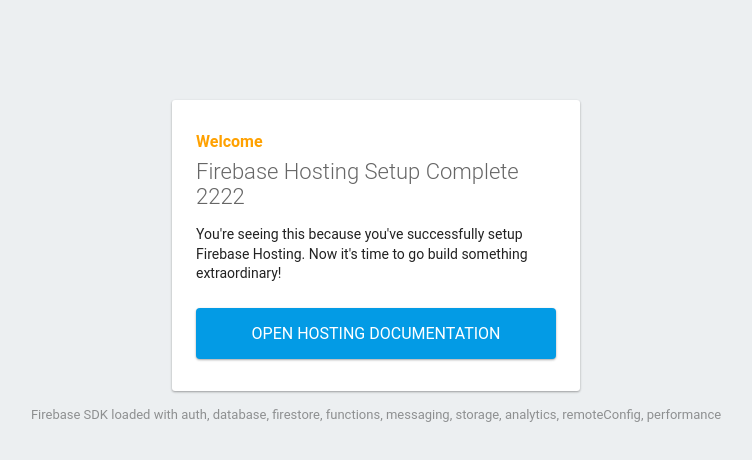
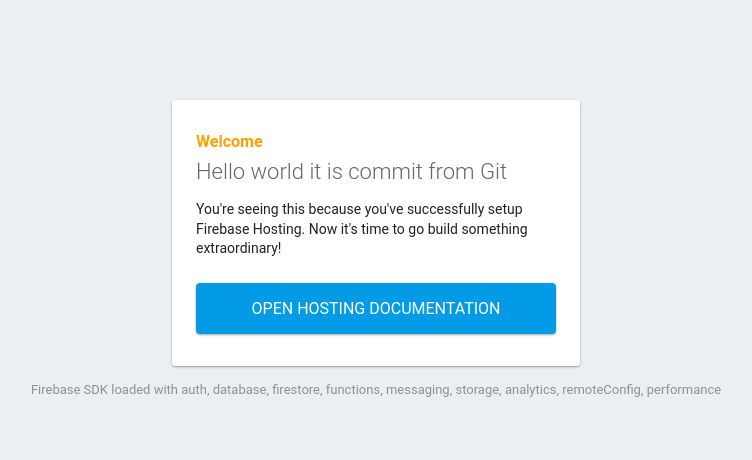
Before and after one commit to vasylkivskyy/firebase-project, a plain HTML site: page public/index.html in a window 1280 px wide. Shown: the whole page, without its empty margins (264-1016 px from the left). Drawn offline with Linux system fonts and the light colour scheme; some packages are replaced by stand-ins of ours.

Commit message:
Initial commit p2

```diff
--- a/public/index.html
+++ b/public/index.html
@@ -114,7 +114,7 @@
   <body>
     <div id="message">
       <h2>Welcome</h2>
-      <h1>Firebase Hosting Setup Complete 2222</h1>
+      <h1>Hello world it is commit from Git</h1>
       <p>
         You're seeing this because you've successfully setup Firebase Hosting.
         Now it's time to go build something extraordinary!
```
